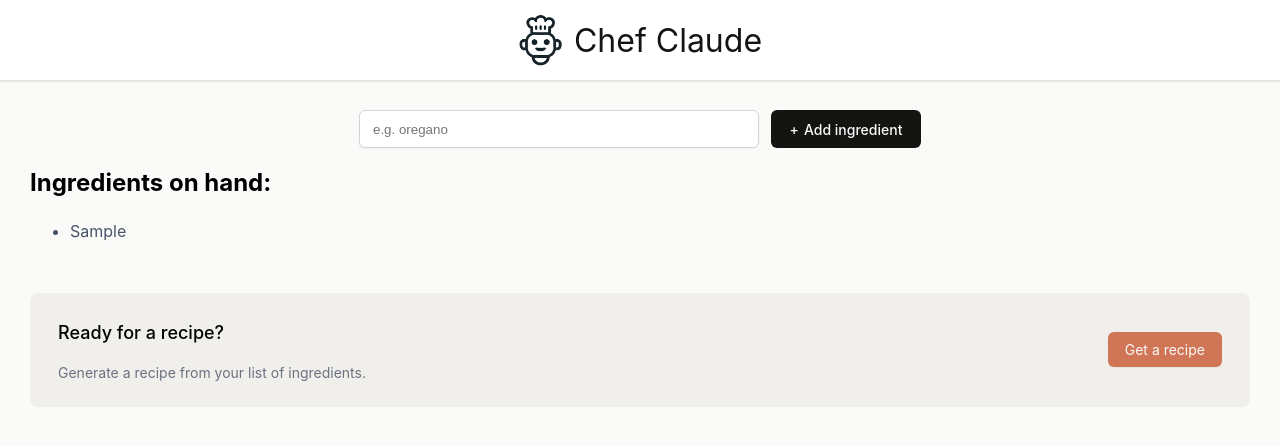
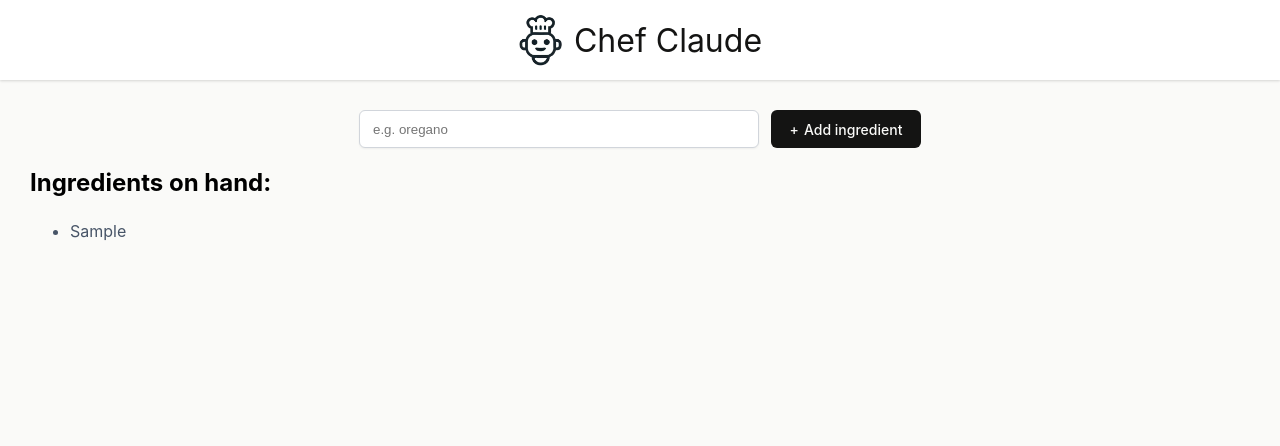
Before and after one commit to laporejero/chef-claude, a React (Vite) app: page / in a window 1280 px wide. Both pictures are taken after typing "Sample" into the empty fields and a click on the button "Add ingredient". Shown: the top 446 px of the page. Built offline with nearby package versions, Linux system fonts and the light colour scheme.

Commit message:
Update MainContent.jsx

```diff
--- a/src/components/MainContent.jsx
+++ b/src/components/MainContent.jsx
@@ -33,6 +33,9 @@ export default function Main() {
                 <section>
                     <h2>Ingredients on hand:</h2>
                     <ul className="ingredients-list" aria-live="polite">{ingredientsListItems}</ul>
+                    {
+                        // if the ingredients list is more than 3, display the get-recipe-container div
+                        ingredients.length > 3 &&
                         <div className="get-recipe-container">
                             <div>
                                 <h3>Ready for a recipe?</h3>
@@ -40,6 +43,7 @@ export default function Main() {
                             </div>
                             <button>Get a recipe</button>
                         </div>
+                    }
                 </section>
             }
 
```
Lines whose indentation alone changed are shown as unchanged.
